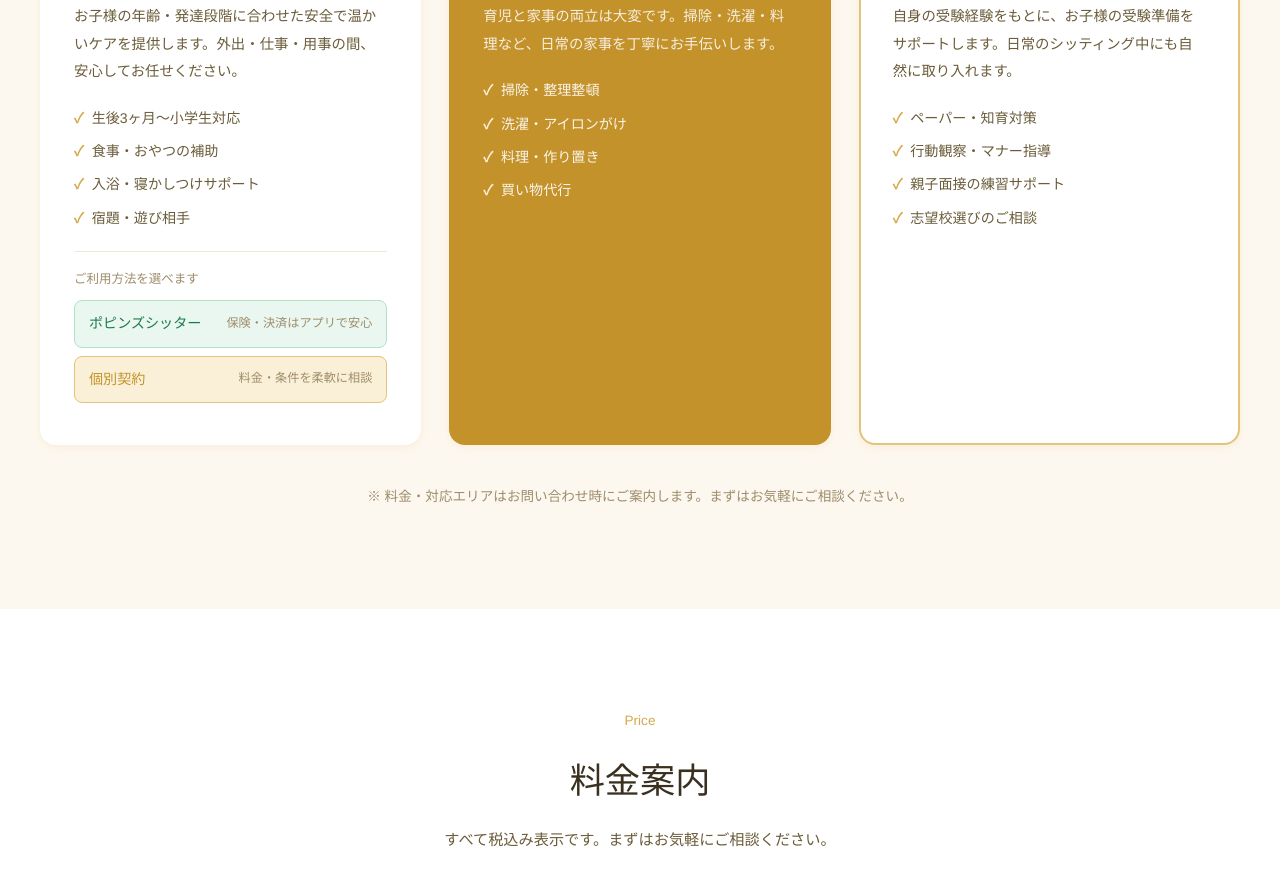
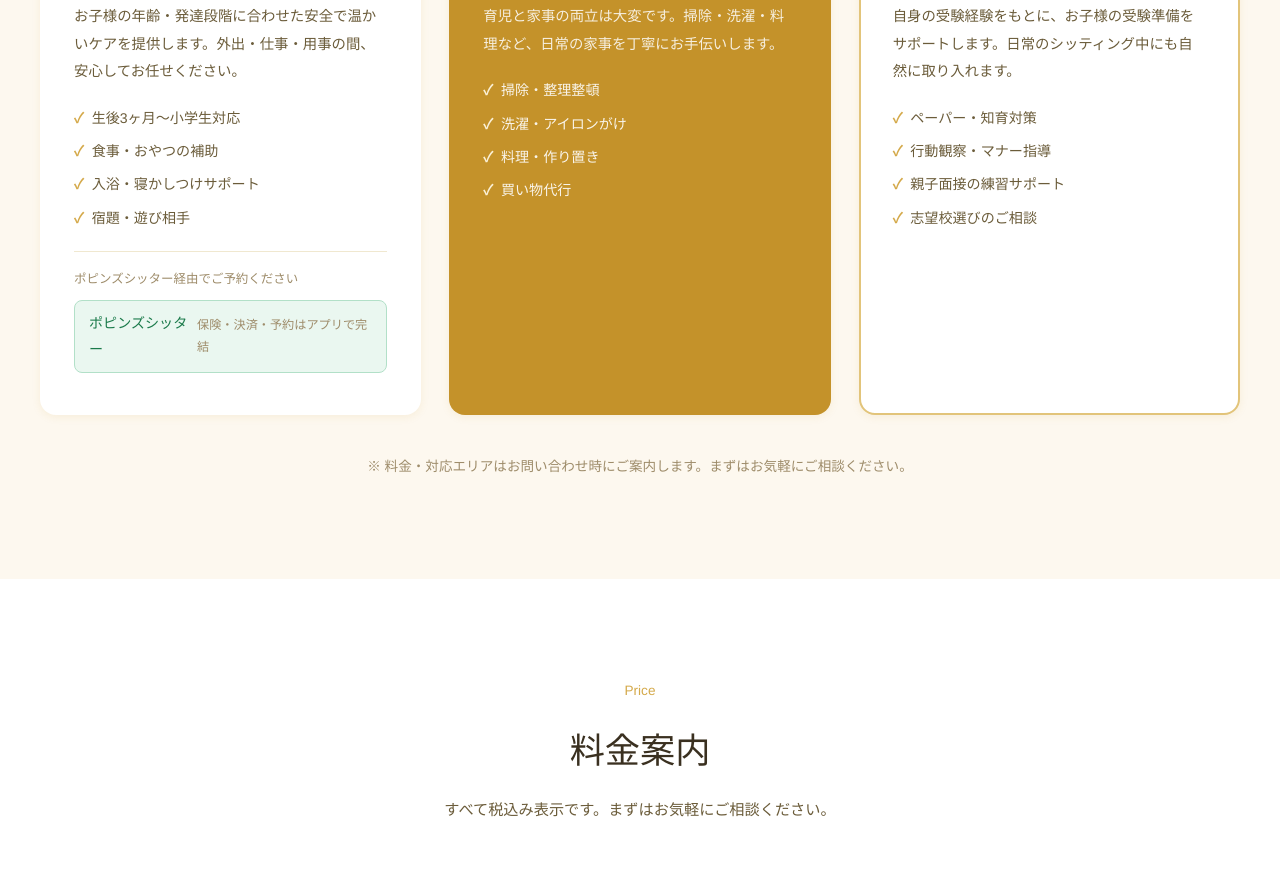
Before and after one commit to suzukimika0410-cmd/heering-web, a plain HTML site: page index.html in a window 1280 px wide. Shown: the part 1283-2170 px from the top of the page. Drawn offline with Linux system fonts and the light colour scheme.

Commit message:
Fix: ベビーシッターをポピンズシッター経由のみに変更（規約対応）

```diff
--- a/index.html
+++ b/index.html
@@ -133,15 +133,11 @@
             <li data-ja="宿題・遊び相手" data-en="Homework & playtime" data-zh-cn="作业辅导及陪玩" data-zh-hk="功課輔導及陪玩" data-zh-tw="功課輔導及陪玩">宿題・遊び相手</li>
           </ul>
           <div class="service-card__booking">
-            <p class="service-card__booking-label" data-ja="ご利用方法を選べます" data-en="Choose how to book" data-zh-cn="可选择预约方式" data-zh-hk="可選擇預約方式" data-zh-tw="可選擇預約方式">ご利用方法を選べます</p>
+            <p class="service-card__booking-label" data-ja="ポピンズシッター経由でご予約ください" data-en="Book via Poppins Sitter" data-zh-cn="请通过ポピンズ保姆预约" data-zh-hk="請透過ポピンズ保姆預約" data-zh-tw="請透過ポピンズ保母預約">ポピンズシッター経由でご予約ください</p>
             <div class="booking-options">
               <a href="https://www.poppins.co.jp/sitter/" target="_blank" rel="noopener" class="booking-option booking-option--poppins">
                 <span class="booking-option__name">ポピンズシッター</span>
-                <span class="booking-option__note" data-ja="保険・決済はアプリで安心" data-en="Insurance & payment via app" data-zh-cn="保险及付款通过应用" data-zh-hk="保險及付款透過應用" data-zh-tw="保險及付款透過應用">保険・決済はアプリで安心</span>
-              </a>
-              <a href="#contact" class="booking-option booking-option--direct">
-                <span class="booking-option__name" data-ja="個別契約" data-en="Direct Contract" data-zh-cn="个人直接合约" data-zh-hk="個人直接合約" data-zh-tw="個人直接合約">個別契約</span>
-                <span class="booking-option__note" data-ja="料金・条件を柔軟に相談" data-en="Flexible terms & pricing" data-zh-cn="灵活协商条件及费用" data-zh-hk="靈活協商條件及費用" data-zh-tw="靈活協商條件及費用">料金・条件を柔軟に相談</span>
+                <span class="booking-option__note" data-ja="保険・決済・予約はアプリで完結" data-en="Booking, insurance & payment all via app" data-zh-cn="预约、保险及付款均通过应用完成" data-zh-hk="預約、保險及付款均透過應用完成" data-zh-tw="預約、保險及付款均透過應用完成">保険・決済・予約はアプリで完結</span>
               </a>
             </div>
           </div>
@@ -246,8 +242,8 @@
           <p class="faq-item__a" data-ja="前日までのキャンセルは無料です。当日キャンセルの場合は料金の50%をいただく場合があります。詳細はご予約時にご確認ください。" data-en="Cancellations made by the day before are free. Same-day cancellations may incur a 50% fee." data-zh-cn="前一天取消免费。当天取消可能收取50%费用，详情请在预约时确认。" data-zh-hk="前一天取消免費。當天取消可能收取50%費用，詳情請在預約時確認。" data-zh-tw="前一天取消免費。當天取消可能收取50%費用，詳情請在預約時確認。">前日までのキャンセルは無料です。当日キャンセルの場合は料金の50%をいただく場合があります。詳細はご予約時にご確認ください。</p>
         </details>
         <details class="faq-item">
-          <summary class="faq-item__q" data-ja="ポピンズシッターと個別契約の違いは何ですか？" data-en="What's the difference between Poppins Sitter and a direct contract?" data-zh-cn="ポピンズ保姆和个人合约有什么区别？" data-zh-hk="ポピンズ保姆和個人合約有什麼區別？" data-zh-tw="ポピンズ保母和個人合約有什麼區別？">ポピンズシッターと個別契約の違いは何ですか？</summary>
-          <p class="faq-item__a" data-ja="ポピンズシッターはアプリ上で予約・決済・保険が完結するため、初めての方や安心重視の方におすすめです。個別契約は直接ご相談の上、料金・頻度・内容を柔軟に調整できます。どちらもひーring本人が対応します。" data-en="Poppins Sitter handles booking, payment, and insurance all through the app — great for first-timers or those who want extra peace of mind. A direct contract allows more flexibility in terms, frequency, and pricing. Either way, I'll be the one providing the care." data-zh-cn="ポピンズ保姆通过应用完成预约、付款和保险，适合初次使用或重视安心的家庭。个人合约则可以直接商量费用、频率和内容，更灵活。两种方式都由ひーring本人提供服务。" data-zh-hk="ポピンズ保姆透過應用完成預約、付款和保險，適合初次使用或重視安心的家庭。個人合約則可以直接商量費用、頻率和內容，更靈活。兩種方式都由ひーring本人提供服務。" data-zh-tw="ポピンズ保母透過應用完成預約、付款和保險，適合初次使用或重視安心的家庭。個人合約則可以直接商量費用、頻率和內容，更靈活。兩種方式都由ひーring本人提供服務。">ポピンズシッターはアプリ上で予約・決済・保険が完結するため、初めての方や安心重視の方におすすめです。個別契約は直接ご相談の上、料金・頻度・内容を柔軟に調整できます。どちらもひーring本人が対応します。</p>
+          <summary class="faq-item__q" data-ja="ベビーシッターはどこから予約できますか？" data-en="How do I book babysitting?" data-zh-cn="保姆服务如何预约？" data-zh-hk="保姆服務如何預約？" data-zh-tw="保母服務如何預約？">ベビーシッターはどこから予約できますか？</summary>
+          <p class="faq-item__a" data-ja="ベビーシッターのご予約はポピンズシッターのアプリからお願いします。予約・決済・保険がアプリ上で完結するため、初めての方も安心してご利用いただけます。" data-en="Please book babysitting through the Poppins Sitter app. Booking, payment, and insurance are all handled in the app, making it easy and safe for first-time users." data-zh-cn="保姆服务请通过ポピンズ保姆应用预约。预约、付款和保险均在应用内完成，初次使用也很安心。" data-zh-hk="保姆服務請透過ポピンズ保姆應用預約。預約、付款和保險均在應用內完成，初次使用也很安心。" data-zh-tw="保母服務請透過ポピンズ保母應用預約。預約、付款和保險均在應用內完成，初次使用也很安心。">ベビーシッターのご予約はポピンズシッターのアプリからお願いします。予約・決済・保険がアプリ上で完結するため、初めての方も安心してご利用いただけます。</p>
         </details>
         <details class="faq-item">
           <summary class="faq-item__q" data-ja="ペットがいても大丈夫ですか？" data-en="Is it okay if we have a pet?" data-zh-cn="家里有宠物也可以吗？" data-zh-hk="家裡有寵物也可以嗎？" data-zh-tw="家裡有寵物也可以嗎？">ペットがいても大丈夫ですか？</summary>
```
